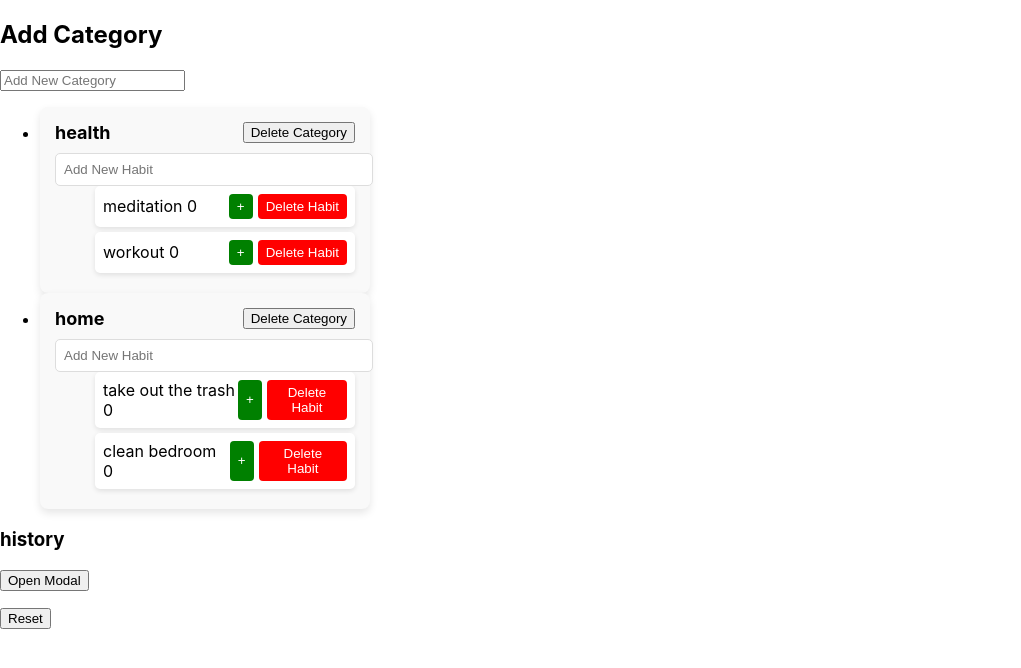
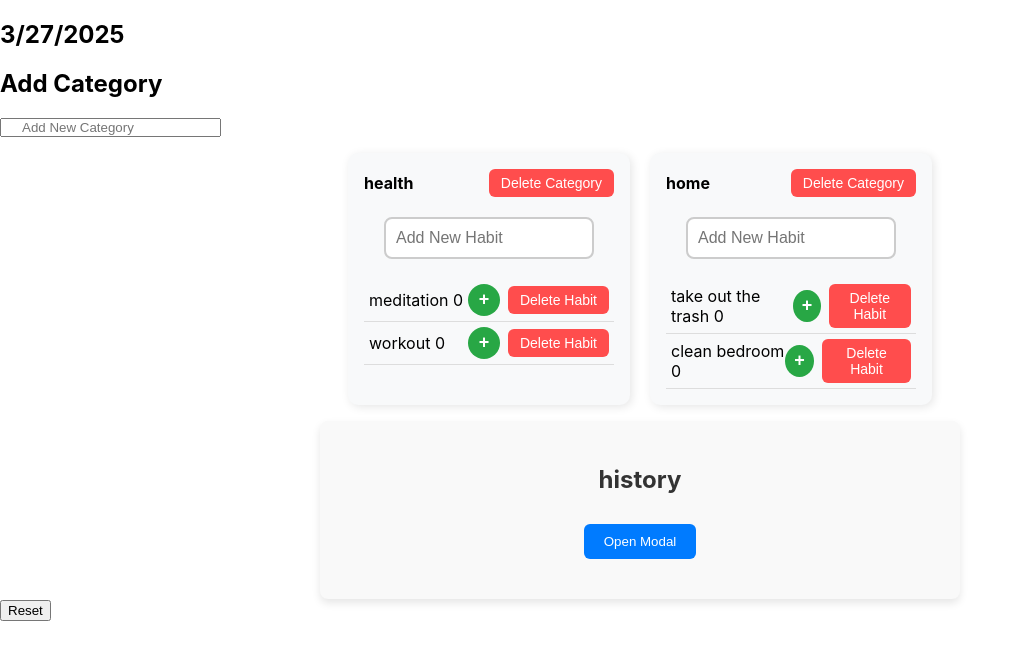
Before and after one commit to Noobanah/habittracker, a React (Create React App) app: page / in a window 1280 px wide. Shown: the top 668 px of the page, without its empty margins (0-1021 px from the left). Built offline with nearby package versions, Linux system fonts and the light colour scheme.

Commit message:
add heading component and make it stylish

```diff
--- a/src/App.css
+++ b/src/App.css
@@ -1,110 +1,223 @@
-.category-list {
+/* เรียง category-card แนวนอนและตรงกลาง */
+.category-card {
   list-style: none;
   padding: 0;
-  margin: 20px;
-  display: flex;
-  flex-direction: row;
-  gap: 20px;
-  display: flex;
-  flex-wrap: wrap;
+  display: flex; /* เรียงแนวนอน */
+  justify-content: center; /* จัดให้อยู่ตรงกลาง */
+  flex-wrap: wrap; /* ถ้ามีหลาย category จะขึ้นบรรทัดใหม่ */
+  gap: 20px; /* ระยะห่างระหว่าง category */
 }
 
+/* กล่องของแต่ละ category */
 .category-item {
-  background: #f9f9f9;
-  padding: 15px;
-  border-radius: 8px;
-  box-shadow: 0px 4px 8px rgba(0, 0, 0, 0.1);
-  width: 300px;
+  background: #f8f9fa;
+  padding: 16px;
+  border-radius: 10px;
+  box-shadow: 2px 2px 10px rgba(0, 0, 0, 0.1);
+  width: 250px; /* กำหนดขนาดของหมวดหมู่ */
 }
 
+/* ชื่อ category + ปุ่ม delete */
 .category-header {
   display: flex;
   justify-content: space-between;
   align-items: center;
-  font-size: 18px;
 }
 
-.delete-category {
-  background: none;
-  border: none;
-  font-size: 16px;
-  cursor: pointer;
-  color: red;
+/* input สำหรับเพิ่ม habit */
+.add-habit {
+  margin: 10px 0;
 }
 
-.add-habit input {
-  width: 100%;
-  padding: 8px;
-  margin-top: 10px;
-  border: 1px solid #ddd;
-  border-radius: 5px;
+/* ทำให้ habit list ข้างในชิดซ้าย */
+.category-item ul {
+  list-style: none;
+  padding: 0;
+  text-align: left; /* จัดข้อความไปทางซ้าย */
 }
 
-.habit-list {
-  list-style: none;
-  padding: 0;
-  margin-top: 10px;
+/* habit-item */
+.habit-item {
+  display: flex;
+  justify-content: space-between; /* ให้ชื่อ habit อยู่ซ้าย ปุ่มอยู่ขวา */
+  align-items: center;
+  padding: 5px;
+  border-bottom: 1px solid #ddd;
 }
 
-.habit-item {
+/* ปุ่มต่างๆ */
+.habit-actions {
   display: flex;
-  justify-content: space-between;
-  align-items: center;
-  background: white;
-  padding: 8px;
-  border-radius: 5px;
-  margin-bottom: 5px;
-  box-shadow: 0px 2px 5px rgba(0, 0, 0, 0.1);
+  gap: 5px; /* ระยะห่างระหว่างปุ่ม */
+}
+
+/* กล่อง input */
+.add-habit {
+  display: flex;
+  justify-content: center; /* จัดให้อยู่ตรงกลาง */
+  padding: 0 20px; /* เว้นระยะขอบซ้าย-ขวา */
+}
+
+/* สไตล์ input */
+.add-habit input {
+  width: 100%; /* ขยายเต็มพื้นที่ */
+  max-width: 300px; /* กำหนดขนาดไม่ให้ใหญ่เกินไป */
+  padding: 10px;
+  border: 2px solid #ccc;
+  border-radius: 8px;
+  font-size: 16px;
+  transition: 0.3s;
+}
+
+/* เมื่อโฟกัส input */
+.add-habit input:focus {
+  outline: none;
+  border-color: #007bff;
+  box-shadow: 0 0 5px rgba(0, 123, 255, 0.5);
+}
+
+/* เพิ่มระยะห่างจากขอบ */
+.add-habit input:hover {
+  border-color: #888;
+}
+
+/* ปุ่มหลัก */
+/* ปุ่มลบหมวดหมู่ */
+.category-header button {
+  background-color: #ff4d4d; /* สีแดง */
+  color: white;
+  border: none;
+  padding: 6px 12px;
+  border-radius: 6px;
+  font-size: 14px;
+  cursor: pointer;
+  transition: all 0.3s ease-in-out;
+}
+
+.category-header button:hover {
+  background-color: #cc0000;
+}
+
+/* ปุ่มเพิ่ม (+) */
+.plus-btn {
+  background-color: #28a745; /* สีเขียว */
+  color: white;
+  border: none;
+  width: 32px;
+  height: 32px;
+  border-radius: 50%;
+  font-size: 18px;
+  font-weight: bold;
+  cursor: pointer;
+  transition: all 0.3s ease-in-out;
+}
+
+.plus-btn:hover {
+  background-color: #1e7e34;
+}
+
+/* ปุ่มลด (-) */
+.minus-btn {
+  background-color: #ffc107; /* สีเหลือง */
+  color: black;
+  border: none;
+  width: 32px;
+  height: 32px;
+  border-radius: 50%;
+  font-size: 18px;
+  font-weight: bold;
+  cursor: pointer;
+  transition: all 0.3s ease-in-out;
+}
+
+.minus-btn:hover {
+  background-color: #d39e00;
+}
+
+/* ปุ่มลบ Habit */
+.delete-btn {
+  background-color: #ff4d4d; /* สีแดง */
+  color: white;
+  border: none;
+  padding: 6px 12px;
+  border-radius: 6px;
+  font-size: 14px;
+  cursor: pointer;
+  transition: all 0.3s ease-in-out;
+}
+
+.delete-btn:hover {
+  background-color: #cc0000;
 }
 
 .habit-actions {
   display: flex;
-  gap: 5px;
+  gap: 8px;
+  align-items: center;
 }
 
-.plus-btn, .minus-btn, .delete-btn {
-  border: none;
-  padding: 5px 8px;
-  border-radius: 4px;
-  cursor: pointer;
+.past-habit-container {
+  background: #f9f9f9;
+  padding: 20px;
+  border-radius: 8px;
+  box-shadow: 0 4px 8px rgba(0, 0, 0, 0.1);
+  width: 100%;
+  max-width: 600px;
+  margin: 0 auto;
+  text-align: center;
 }
 
-.plus-btn {
-  background: green;
-  color: white;
+.past-habit-container h3 {
+  font-size: 24px;
+  margin-bottom: 20px;
+  color: #333;
 }
 
-.minus-btn {
-  background: orange;
+.open-calendar {
+  background: #007bff;
   color: white;
+  padding: 10px 20px;
+  border: none;
+  border-radius: 6px;
+  cursor: pointer;
+  margin-top: 10px;
+  transition: background 0.3s;
 }
 
-.delete-btn {
-  background: red;
-  color: white;
+.open-calendar:hover {
+  background: #0056b3;
 }
 
-.minus-btn:disabled {
-  background: #ddd;
-  cursor: not-allowed;
+.box-of-list {
+  list-style: none;
+  padding: 0;
+  margin-top: 20px;
 }
 
+.past-habit-list {
+  background: #fff;
+  margin: 10px 0;
+  padding: 12px;
+  border-radius: 6px;
+  border: 1px solid #e0e0e0;
+  font-size: 16px;
+  color: #555;
+}
+
+/* Modal overlay */
 .modal-overlay {
-  position: fixed;
+  position: fixed;       /* Makes the overlay cover the entire screen */
   top: 0;
   left: 0;
   width: 100%;
   height: 100%;
-  background: rgba(0, 0, 0, 0.5);
+  background-color: rgba(0, 0, 0, 0.5);  /* Semi-transparent black background */
   display: flex;
-  justify-content: center;
-  align-items: center;
+  justify-content: center;  /* Centers the modal horizontally */
+  align-items: center;      /* Centers the modal vertically */
+  z-index: 1000;            /* Ensures the modal is on top of other elements */
 }
 
-.modal-content {
-  background: white;
-  padding: 20px;
-  border-radius: 5px;
-  width: 300px;
-  text-align: center;
+.modal-content button:hover {
+  color: #f00;  /* Change color when hovering over the close button */
 }
--- a/src/App.jsx
+++ b/src/App.jsx
@@ -3,6 +3,7 @@ import InputForm from './components/ImportForm';
 import CategoryList from './components/CategoryList';
 import PastHabit from './components/PastHabit';
 import ModalCalendar from "./components/ModalCalendar"
+import Header from './components/Header';
 import "./App.css"
 
 function App() {
@@ -20,7 +21,7 @@ function App() {
 
     const [habitList, setHabitList] = useState(() => {
       const storedHabits = JSON.parse(localStorage.getItem("habitList"));
-      return storedHabits !== null ? storedHabits : defaultHabits; // Use stored data if available
+      return storedHabits !== null ? storedHabits : defaultHabits;
     });
 
     const [pastHabit, setPastHabit] = useState(() => {
@@ -28,7 +29,6 @@ function App() {
     });
 
   const today = new Date().toLocaleDateString();
-  //const [pastHabit, setPastHabit] = useState([]);
   const [isModalOpen, setIsModalOpen] = useState(false);
   const [date, setDate] = useState(today)
 
@@ -177,6 +177,7 @@ function App() {
   return (
     <div>
       {isModalOpen && <ModalCalendar setDate={setDate} onClose={() => setIsModalOpen(false)} />}
+      <Header today={today} />
       <InputForm onAdd={addCategory} />
       <CategoryList
         habitList={habitList}
--- a/src/components/CategoryList.jsx
+++ b/src/components/CategoryList.jsx
@@ -27,7 +27,8 @@ export default function CategoryList({ habitList, onAddHabit, onComplete, onDele
     }
 
     return (
-        <ul>
+        <div className="container">
+            <ul className="category-card">
             {categoryList.map(([categoryName, habits]) => (
                 <li key={categoryName} className="category-item">
                     <div className="category-header">
@@ -36,6 +37,7 @@ export default function CategoryList({ habitList, onAddHabit, onComplete, onDele
                     </div>
                     <div className="add-habit">
                         <input
+                            className="add-habit"
                             value={habitInputs[categoryName] || ""}
                             onChange={(event) => handleChange(event, categoryName)}
                             onKeyDown={(event) => handleKeydown(event, categoryName)}
@@ -56,6 +58,7 @@ export default function CategoryList({ habitList, onAddHabit, onComplete, onDele
                     </ul>
                 </li>
             ))}
-        </ul>
+            </ul>
+        </div>
     );
 }
--- /dev/null
+++ b/src/components/Header.jsx
@@ -0,0 +1,9 @@
+import React from 'react';
+
+const Header = ({ today }) => {
+    return (
+        <h2>{today}</h2>
+    );
+};
+
+export default Header;
--- a/src/components/ImportForm.jsx
+++ b/src/components/ImportForm.jsx
@@ -22,6 +22,7 @@ export default function InputForm({ onAdd }) {
         <div>
             <h2>Add Category</h2>
             <input
+                className="add-habit"
                 value={category}
                 onChange={handleChange}
                 onKeyDown={handleKeydown}
--- a/src/components/PastHabit.jsx
+++ b/src/components/PastHabit.jsx
@@ -1,12 +1,12 @@
 export default function PastHabit({ filteredHabits, setIsModalOpen }) {
 
     return (
-        <div>
+        <div className="past-habit-container">
             <h3>history</h3>
-            <button onClick={() => setIsModalOpen(true)}>Open Modal</button>
-            <ul>
+            <button className="open-calendar" onClick={() => setIsModalOpen(true)}>Open Modal</button>
+            <ul className="box-of-list">
                 {filteredHabits.map((completedHabit) => (
-                    <li key={completedHabit.id}>
+                    <li className="past-habit-list" key={completedHabit.id}>
                         {completedHabit.name} - {completedHabit.category} ({completedHabit.date})
                     </li>
                 ))}
```
